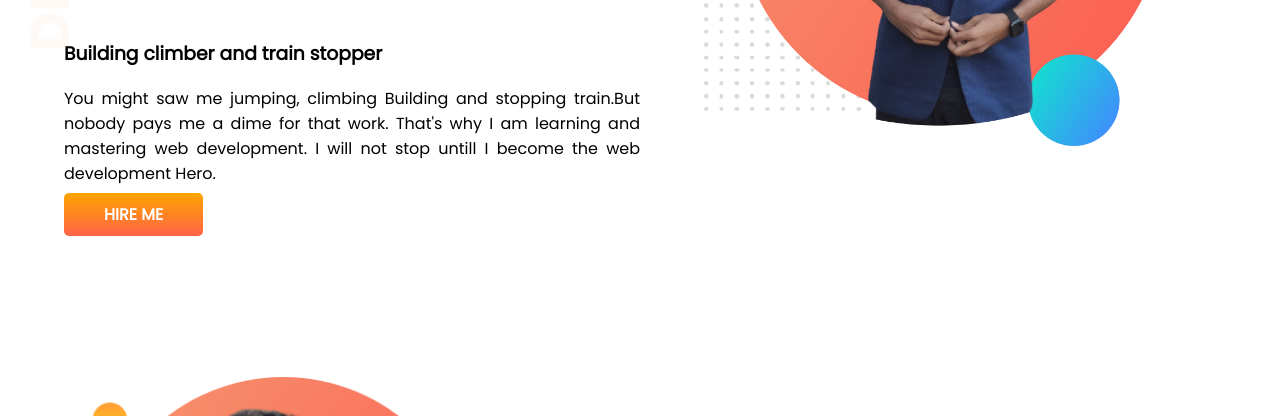
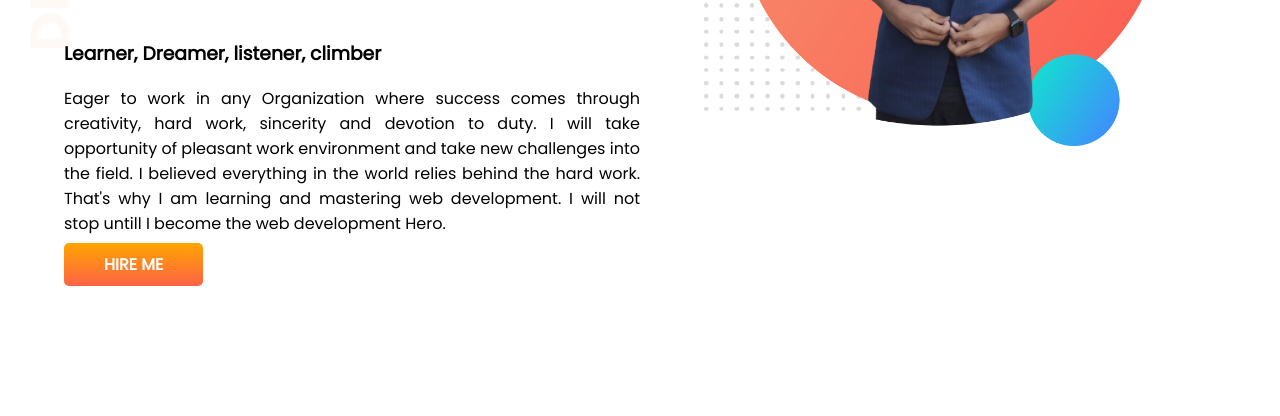
Before and after one commit to shahidmonowarr/developer-portfolio, a plain HTML site: page index.html in a window 1280 px wide. Shown: the part 311-727 px from the top of the page. Drawn offline with Linux system fonts and the light colour scheme.

Commit message:
top banner updated

```diff
--- a/index.html
+++ b/index.html
@@ -17,9 +17,11 @@
         <div class="half-width">
             <h1>Welcome To</h1>
             <h1> <span class="orange-view">Shahid Monowar</span> World</h1>
-            <h3>Building climber and train stopper</h3>
-            <p>You might saw me jumping, climbing Building and stopping train.But nobody pays me a dime for that work.
-                That's why I am learning and mastering web development. I will not stop untill I become the web
+            <h3>Learner, Dreamer, listener, climber</h3>
+            <p>Eager to work in any Organization where success comes through creativity, hard work, sincerity and
+                devotion to duty. I will take opportunity of pleasant work environment and take new challenges into the
+                field. I believed everything in the world relies behind the hard work. That's why I am learning and
+                mastering web development. I will not stop untill I become the web
                 development
                 Hero.</p>
             <a class="link-button" target="_blank" href="https://www.linkedin.com/in/shahid-monowar-/">HIRE ME</a>
@@ -63,7 +65,7 @@
 
     </section>
     <footer>
-        <p>© Peter Parker 2021, a Programming Hero initiative.</p>
+        <p>© Shahid Monowar 2021, a Programming Hero initiative.</p>
     </footer>
 
 </body>
--- a/style.css
+++ b/style.css
@@ -65,12 +65,14 @@ h2{
 #web-developer-experience{
     text-align: justify;
     border-left: 7px solid;
+    border-bottom: 7px solid;
     border-image: linear-gradient(blue, cyan);
     border-image-slice: 1;
 }
 #full-stack-experience{
     text-align: justify;
     border-left: 7px solid;
+    border-bottom: 7px solid;
     border-image: linear-gradient(purple, tomato);
     border-image-slice: 1;
 }
```
